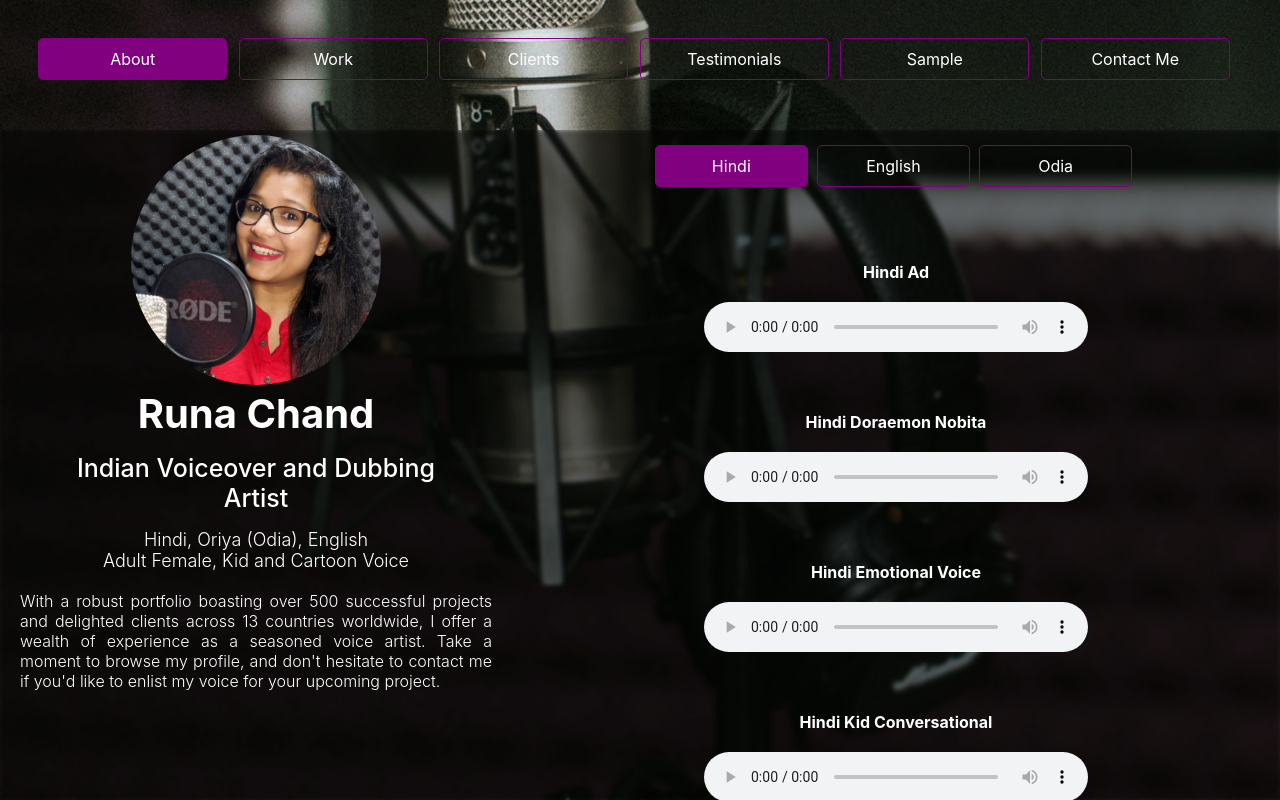
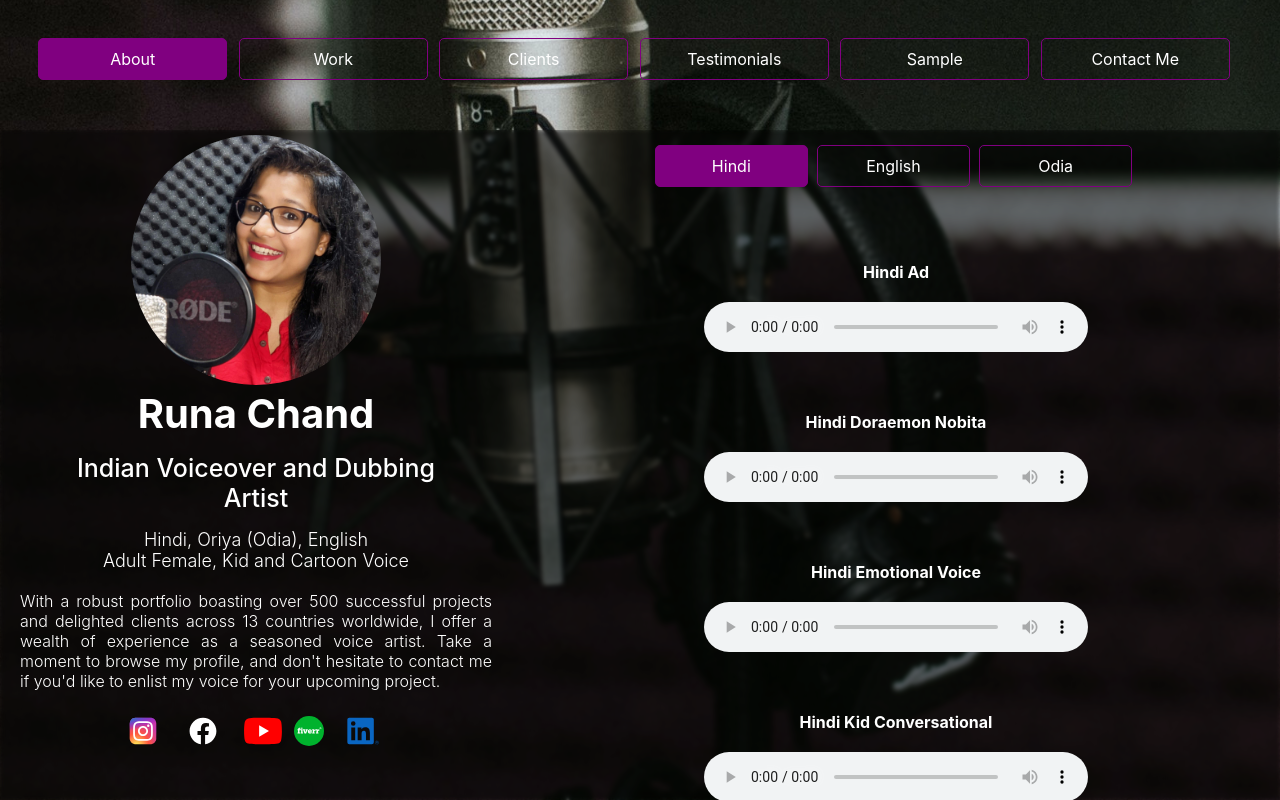
Before and after one commit to runachand/portfolio, a React (Create React App) app: page / in a window 1280 px wide. Built offline with nearby package versions, Linux system fonts and the light colour scheme.

Commit message:
ading contact links

```diff
--- a/src/App.js
+++ b/src/App.js
@@ -9,11 +9,25 @@ import Testimonials from './components/Testimonials';
 import micImg from './icons/micMobile.jpg'
 import Samples from './components/Samples';
 
+import InstaLogo from './icons/Instagram-Logo.wine.svg';
+import LinkedInLogo from './icons/LinkedIn-Icon-Logo.wine.svg';
+import FbLogo from './icons/Facebook-f_Logo-White-Logo.wine.svg';
+import YTLogo from './icons/YouTube-Icon-Full-Color-Logo.wine.svg';
+import FiverrLogo from './icons/fiverr-1.svg';
+
+import {
+  instagramLink,
+  facebookLink,
+  youtubeLink,
+  linkedinLink,
+  fiverrLink
+} from './constants';
+
 const App = () => {
   const [currentTab, setCurrentTab] = useState('About');
 
   return (
-    <div className="App" style={{backgroundImage: `url(${micImg})`, backgroundPosition: 'right'}}>
+    <div className="App" style={{ backgroundImage: `url(${micImg})`, backgroundPosition: 'right' }}>
       <div className='header'>
         <div className='headerRow'>
           <div
@@ -26,13 +40,13 @@ const App = () => {
             className='headerItem headerItemMiddle'
             style={{ backgroundColor: currentTab === 'Work' ? 'purple' : '', color: 'white' }}
             onClick={() => setCurrentTab('Work')}
-            >Work
+          >Work
           </div>
           <div
             className='headerItem'
             style={{ backgroundColor: currentTab === 'Clients' ? 'purple' : '', color: 'white' }}
             onClick={() => setCurrentTab('Clients')}
-            >Clients
+          >Clients
           </div>
         </div>
         <div className='headerRow'>
@@ -40,17 +54,17 @@ const App = () => {
             className='headerItem'
             style={{ backgroundColor: currentTab === 'Testimonials' ? 'purple' : '', color: 'white' }}
             onClick={() => setCurrentTab('Testimonials')}>
-          Testimonials</div>
+            Testimonials</div>
           <div
             className='headerItem headerItemMiddle'
-            style={{ backgroundColor: currentTab === 'Sample' ? 'purple' : '', color:  'white' }}
+            style={{ backgroundColor: currentTab === 'Sample' ? 'purple' : '', color: 'white' }}
             onClick={() => setCurrentTab('Sample')}>
-          Sample</div>
+            Sample</div>
           <div
             className='headerItem'
-            style={{ backgroundColor: currentTab === 'Contact' ? 'purple' : '', color:  'white' }}
+            style={{ backgroundColor: currentTab === 'Contact' ? 'purple' : '', color: 'white' }}
             onClick={() => setCurrentTab('Contact')}>
-          Contact Me</div>
+            Contact Me</div>
         </div>
       </div>
       <div className='body'>
@@ -61,8 +75,25 @@ const App = () => {
         {currentTab === 'Sample' && <Fragment><Samples /></Fragment>}
         {currentTab === 'Contact' &&
           <Fragment>
+            <div className='socialMediaButtonGroup'>
+              <a target='_blank' href={instagramLink} rel="noreferrer">
+                <div className='socialMediaButton' ><img alt='insta' src={InstaLogo} /></div>
+              </a>
+              <a target='_blank' href={facebookLink} rel="noreferrer">
+                <div className='socialMediaButton' ><img alt='fb' src={FbLogo} /></div>
+              </a>
+              <a target='_blank' href={youtubeLink} rel="noreferrer">
+                <div className='socialMediaButton' ><img alt='yt' src={YTLogo} /></div>
+              </a>
+              <a target='_blank' href={fiverrLink} rel="noreferrer">
+                <div className='socialMediaButton' ><img alt='fiverr' style={{ marginRight: '10px' }} src={FiverrLogo} /></div>
+              </a>
+              <a target='_blank' href={linkedinLink} rel="noreferrer">
+                <div className='socialMediaButton' ><img alt='linkedin' src={LinkedInLogo} /></div>
+              </a>
+            </div>
             <div className='audioContainer' style={{ textAlign: 'center' }}>
-              <br/>
+              <br />
               <div style={{
                 fontSize: '24px', margin: '20px 30px', color: 'white'
               }}>Looking for voice artist for your next project?</div>
--- a/src/components/About/About.jsx
+++ b/src/components/About/About.jsx
@@ -42,6 +42,23 @@ const About = () => {
         <div style={{ fontWeight: '300', color: 'white', padding: '20px', textAlign: 'justify' }}>
         With a robust portfolio boasting over 500 successful projects and delighted clients across 13 countries worldwide, I offer a wealth of experience as a seasoned voice artist. Take a moment to browse my profile, and don't hesitate to contact me if you'd like to enlist my voice for your upcoming project.
         </div>
+        <div className='socialMediaButtonGroup'>
+          <a target='_blank' href={instagramLink} rel="noreferrer">
+            <div className='socialMediaButton' ><img alt='insta' src={InstaLogo} /></div>
+          </a>
+          <a target='_blank' href={facebookLink} rel="noreferrer">
+            <div className='socialMediaButton' ><img alt='fb' src={FbLogo} /></div>
+          </a>
+          <a target='_blank' href={youtubeLink} rel="noreferrer">
+            <div className='socialMediaButton' ><img alt='yt' src={YTLogo} /></div>
+          </a>
+          <a target='_blank' href={fiverrLink} rel="noreferrer">
+            <div className='socialMediaButton' ><img alt='fiverr' style={{ marginRight: '10px' }} src={FiverrLogo} /></div>
+          </a>
+          <a target='_blank' href={linkedinLink} rel="noreferrer">
+            <div className='socialMediaButton' ><img alt='linkedin' src={LinkedInLogo} /></div>
+          </a>
+        </div>
       </div>
       <div className='rightSideDesktopView'>
         <Samples />
```
